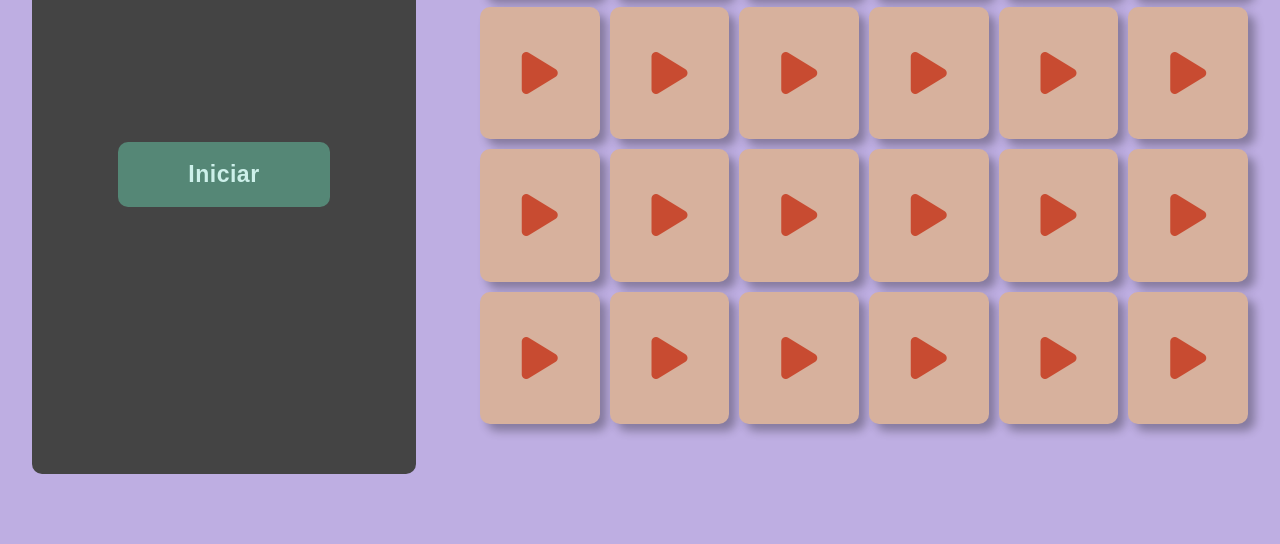
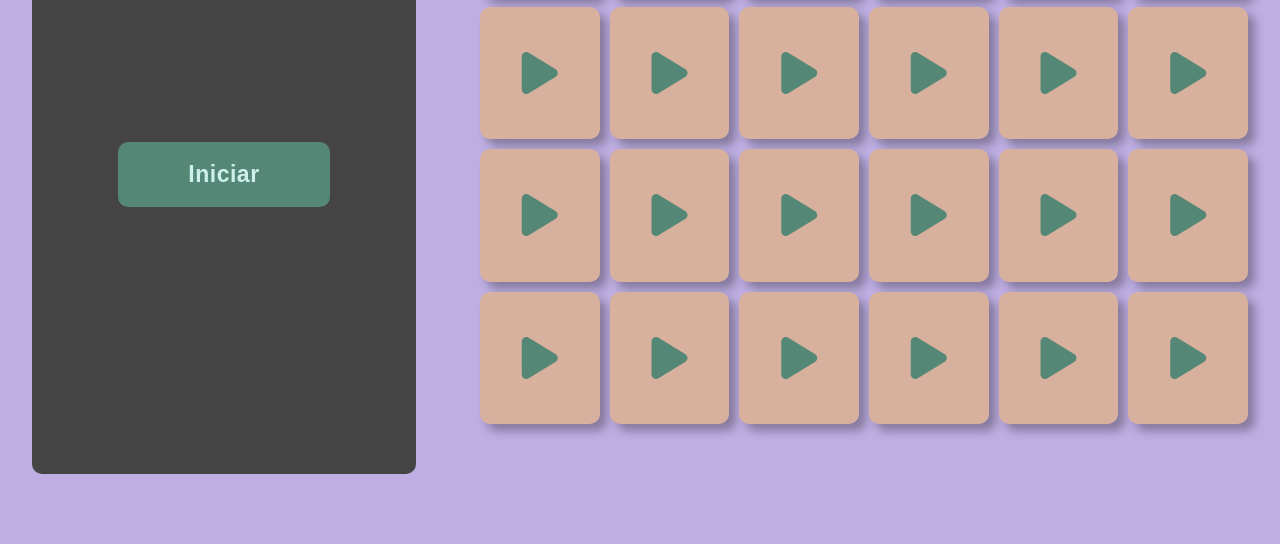
Before and after one commit to daniBrico/Memorama-game, a plain HTML site: page index.html in a window 1280 px wide. Shown: the part 256-800 px from the top of the page. Drawn offline with Linux system fonts and the light colour scheme.

Commit message:
Cambio de color de la tarjeta trasera

```diff
--- a/CSS/memorama.css
+++ b/CSS/memorama.css
@@ -107,7 +107,7 @@ h1 {
   background: #d7b19d;
 
   font-size: 190%;
-  color: #c84b31;
+  color: #558776;
 
   display: flex;
   justify-content: center;
```
Also changed, not shown: firebase.json (added), 2 other files.
